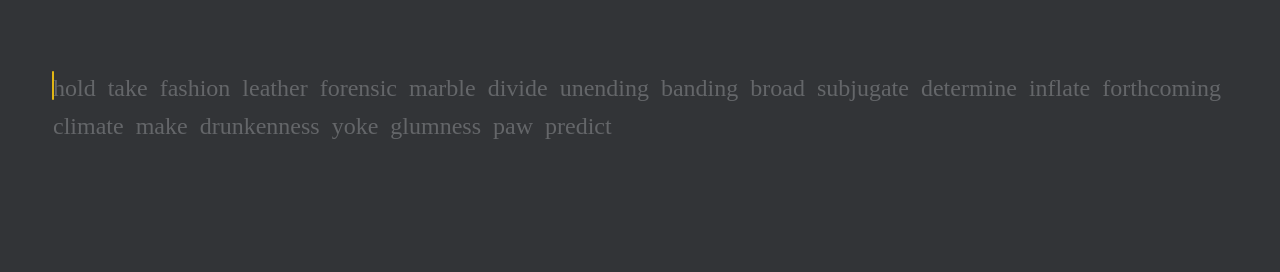
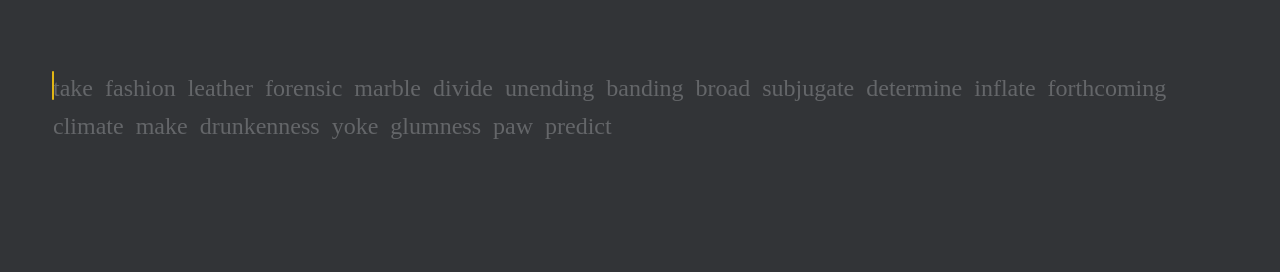
Before and after one commit to bunsbof/monkeytype_cloned, a React (Vite) app: page / in a window 1280 px wide. Shown: the part 262-534 px from the top of the page. Built offline with nearby package versions, Linux system fonts and the light colour scheme; a web font is replaced by a local one.

Commit message:
#2023/04/25 chau - refactored the main part [added focus input and beam effect]

```diff
--- a/src/components/commons/FunctionMenu.jsx
+++ b/src/components/commons/FunctionMenu.jsx
@@ -17,6 +17,7 @@ import {
 const FunctionMenu = () => {
   // const { menuColor, themeColor, mainButton, textColor } = useSelector(themeSelector);
   return (
+    <div id="testConfig">
       <div className="row">
         <div className="puncAndNum">
           <div className="textButton punctuationMode">
@@ -178,6 +179,7 @@ const FunctionMenu = () => {
           <div className="textButton">change</div>
         </div>
       </div>
+    </div>
   );
 };
 
--- /dev/null
+++ b/src/components/commons/TypeSection.jsx
@@ -0,0 +1,138 @@
+import { useEffect, useRef, useState, memo } from "react";
+
+const words = [
+  "take",
+  "fashion",
+  "leather",
+  "forensic",
+  "marble",
+  "divide",
+  "unending",
+  "banding",
+  "broad",
+  "subjugate",
+  "determine",
+  "inflate",
+  "forthcoming",
+  "climate",
+  "make",
+  "drunkenness",
+  "yoke",
+  "glumness",
+  "paw",
+  "predict",
+];
+
+function TypeSection() {
+  const [activeIndex, setActiveIndex] = useState(0);
+  const inputRef = useRef(null);
+  const wordsRef = useRef(null);
+  const beamRef = useRef(null);
+
+  const handleWordWrapperFocus = () => {
+    inputRef.current.focus();
+  };
+
+  const handleInput = () => {
+    const currentWord = words[activeIndex];
+    const inputValue = inputRef.current.value.trim();
+    if (inputValue === currentWord) {
+      setActiveIndex((prevIndex) => prevIndex + 1);
+      inputRef.current.value = "";
+      const wordsElements = document.querySelectorAll(".word");
+      wordsElements[activeIndex].classList.remove("active");
+      wordsElements[activeIndex + 1].classList.add("active");
+    }
+  };
+
+  useEffect(() => {
+    function handleClickOutside(event) {
+      if (wordsRef.current && wordsRef.current.contains(event.target)) {
+        if (beamRef.current.classList.contains("hidden")) {
+          beamRef.current.classList.remove("hidden");
+        }
+      } else {
+        beamRef.current.classList.add("hidden");
+      }
+    }
+
+    document.addEventListener("click", handleClickOutside);
+    return () => {
+      document.removeEventListener("click", handleClickOutside);
+    };
+  }, [wordsRef]);
+
+  useEffect(() => {
+    inputRef.current.addEventListener("input", handleInput);
+    // eslint-disable-next-line react-hooks/exhaustive-deps
+    return () => inputRef.current.removeEventListener("input", handleInput);
+    // eslint-disable-next-line react-hooks/exhaustive-deps
+  }, []);
+
+  return (
+    <div id="typingTest" style={{ opacity: 1 }}>
+      <input
+        ref={inputRef}
+        id="wordsInput"
+        tabIndex="0"
+        autoComplete="off"
+        autoCapitalize="off"
+        autoCorrect="off"
+        data-gramm="false"
+        data-gramm_editor="false"
+        data-enable-grammarly="false"
+        list="autocompleteOff"
+        style={{ left: 0, top: "94px" }}
+      />
+
+      <div
+        id="wordsWrapper"
+        translate="no"
+        style={{ height: "114px", overflow: "hidden" }}
+      >
+        <div
+          id="paceCaret"
+          className="hidden default"
+          style={{ fontSize: "1.5rem" }}
+        ></div>
+        <div
+          id="caret"
+          ref={beamRef}
+          className="default"
+          style={{
+            fontSize: "1.5rem",
+            opacity: 1,
+            display: "block",
+            top: "0.6px",
+            left: "5px",
+          }}
+        ></div>
+        <div
+          id="words"
+          ref={wordsRef}
+          onClick={handleWordWrapperFocus}
+          style={{
+            fontSize: "1.5rem",
+            transition: "none 0s ease 0s",
+            height: "152px",
+            overflow: "hidden",
+            width: "100%",
+          }}
+        >
+          {words.map((word, index) => (
+            <div
+              key={index}
+              className={`word ${index === activeIndex ? "active" : ""}`}
+            >
+              {word.split("").map((char, index) => (
+                <span key={index}>{char}</span>
+              ))}
+            </div>
+          ))}
+        </div>
+      </div>
+    </div>
+  );
+}
+
+export default memo(TypeSection);
--- a/src/pages/Home.jsx
+++ b/src/pages/Home.jsx
@@ -1,28 +1,6 @@
 import { useSelector } from "react-redux";
 import FunctionMenu from "../components/commons/FunctionMenu";
-
-const words = [
-  "take",
-  "fashion",
-  "leather",
-  "forensic",
-  "marble",
-  "divide",
-  "unending",
-  "banding",
-  "broad",
-  "subjugate",
-  "determine",
-  "inflate",
-  "forthcoming",
-  "climate",
-  "make",
-  "drunkenness",
-  "yoke",
-  "glumness",
-  "paw",
-  "predict",
-];
+import TypeSection from "../components/commons/TypeSection";
 
 const Home = () => {
   const textColor = useSelector((state) => state.theme.textColor);
@@ -34,70 +12,8 @@ const Home = () => {
       style={{ color: textColor, height: "100%" }}
     >
       <div className="page pageTest active" style={{ opacity: 1 }}>
-        <div id="testConfig">
-          <FunctionMenu />
-        </div>
-        <div id="typingTest" style={{ opacity: 1 }}>
-          <input
-            id="wordsInput"
-            tabIndex="0"
-            autoComplete="off"
-            autoCapitalize="off"
-            autoCorrect="off"
-            data-gramm="false"
-            data-gramm_editor="false"
-            data-enable-grammarly="false"
-            list="autocompleteOff"
-            style={{ left: 0, top: "94px" }}
-          />
-
-          <div
-            id="wordsWrapper"
-            translate="no"
-            style={{ height: "114px", overflow: "hidden" }}
-          >
-            <div
-              id="paceCaret"
-              className="hidden default"
-              style={{ fontSize: "1.5rem" }}
-            ></div>
-            <div
-              id="caret"
-              className="default"
-              style={{
-                fontSize: "1.5rem",
-                opacity: 1,
-                display: "block",
-                top: "0.6px",
-                left: "5px",
-              }}
-            ></div>
-            <div
-              id="words"
-              style={{
-                fontSize: "1.5rem",
-                transition: "none 0s ease 0s",
-                height: "152px",
-                overflow: "hidden",
-                width: "100%",
-              }}
-            >
-              <div className="word">
-                <span>h</span>
-                <span>o</span>
-                <span>l</span>
-                <span>d</span>
-              </div>
-              {words.map((word, index) => (
-                <div key={index} className="word">
-                  {word.split("").map((char, index) => (
-                    <span key={index}>{char}</span>
-                  ))}
-                </div>
-              ))}
-            </div>
-          </div>
-        </div>
+        <FunctionMenu />
+        <TypeSection />
       </div>
     </div>
   );
```
Lines whose indentation alone changed are shown as unchanged.
